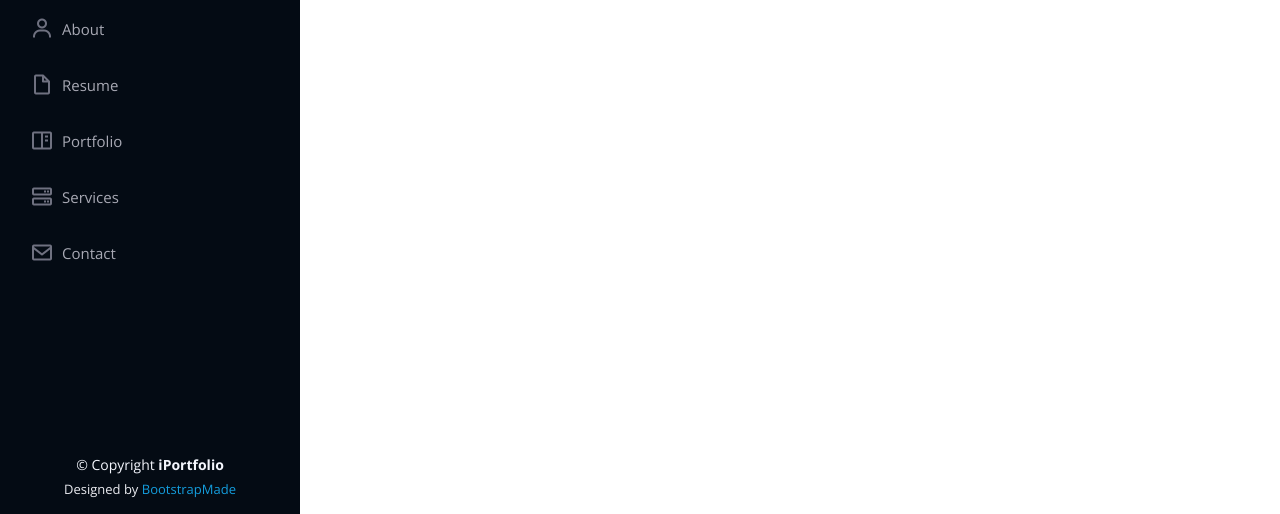
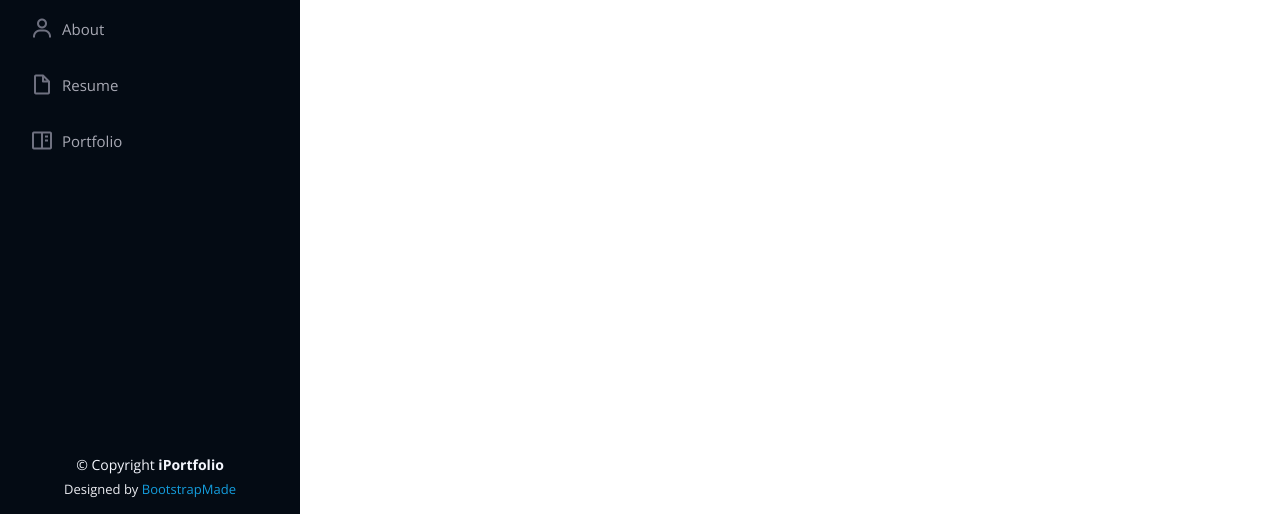
Before and after one commit to hayleydarn/hayleydarn.github.io, a plain HTML site: page inner-page.html in a window 1280 px wide. Shown: the part 286-800 px from the top of the page. Drawn offline with nearby package versions, Linux system fonts and the light colour scheme.

Commit message:
remove services and contact

```diff
--- a/inner-page.html
+++ b/inner-page.html
@@ -64,8 +64,6 @@
           <li><a href="#about"><i class="bx bx-user"></i> <span>About</span></a></li>
           <li><a href="#resume"><i class="bx bx-file-blank"></i> <span>Resume</span></a></li>
           <li><a href="#portfolio"><i class="bx bx-book-content"></i> Portfolio</a></li>
-          <li><a href="#services"><i class="bx bx-server"></i> Services</a></li>
-          <li><a href="#contact"><i class="bx bx-envelope"></i> Contact</a></li>
 
         </ul>
       </nav><!-- .nav-menu -->
```
Also changed, not shown: assets/img/portfolio/portfolio-5.jpg (deleted), assets/img/portfolio/portfolio-6.jpg (deleted), assets/img/portfolio/portfolio-7.jpg (deleted), assets/img/portfolio/portfolio-8.jpg (deleted), assets/img/portfolio/portfolio-9.jpg (deleted), 4 other files.
